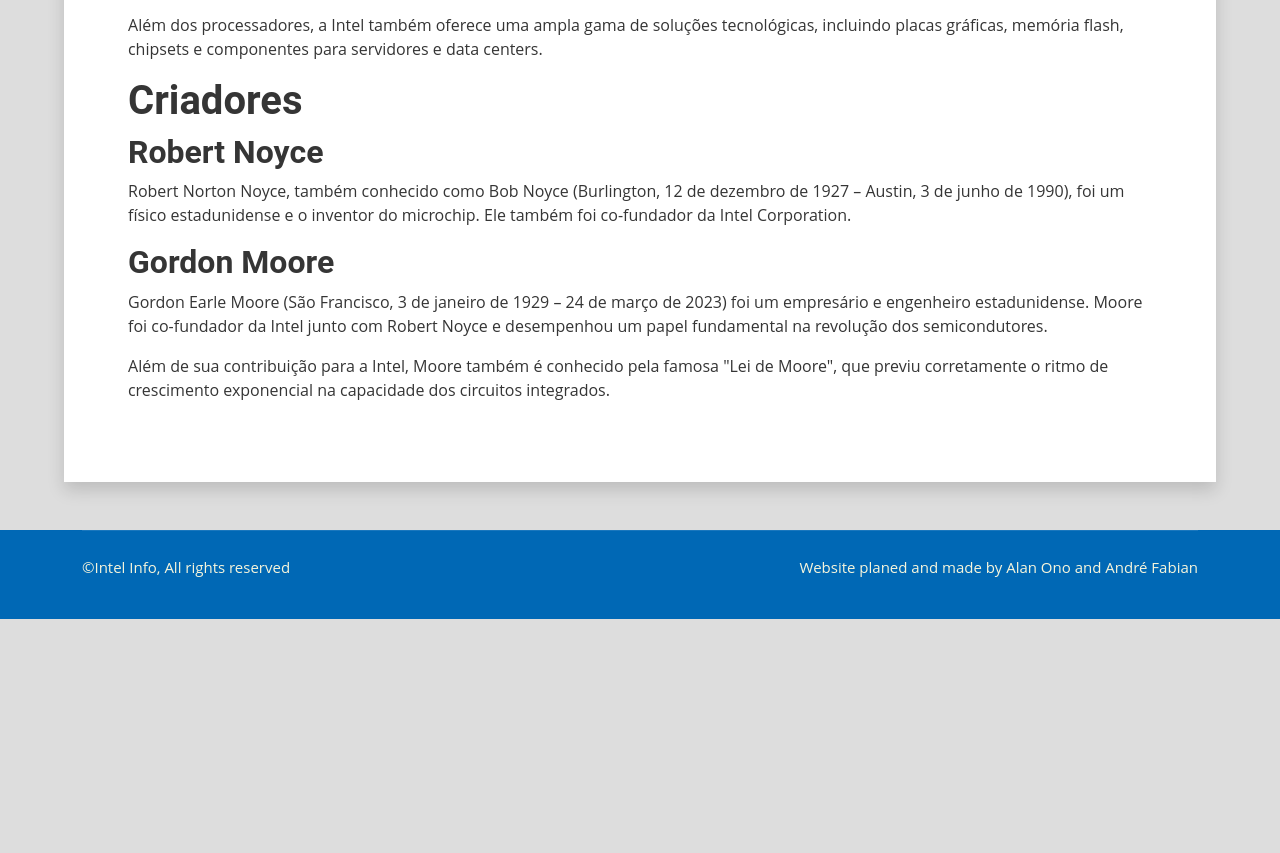
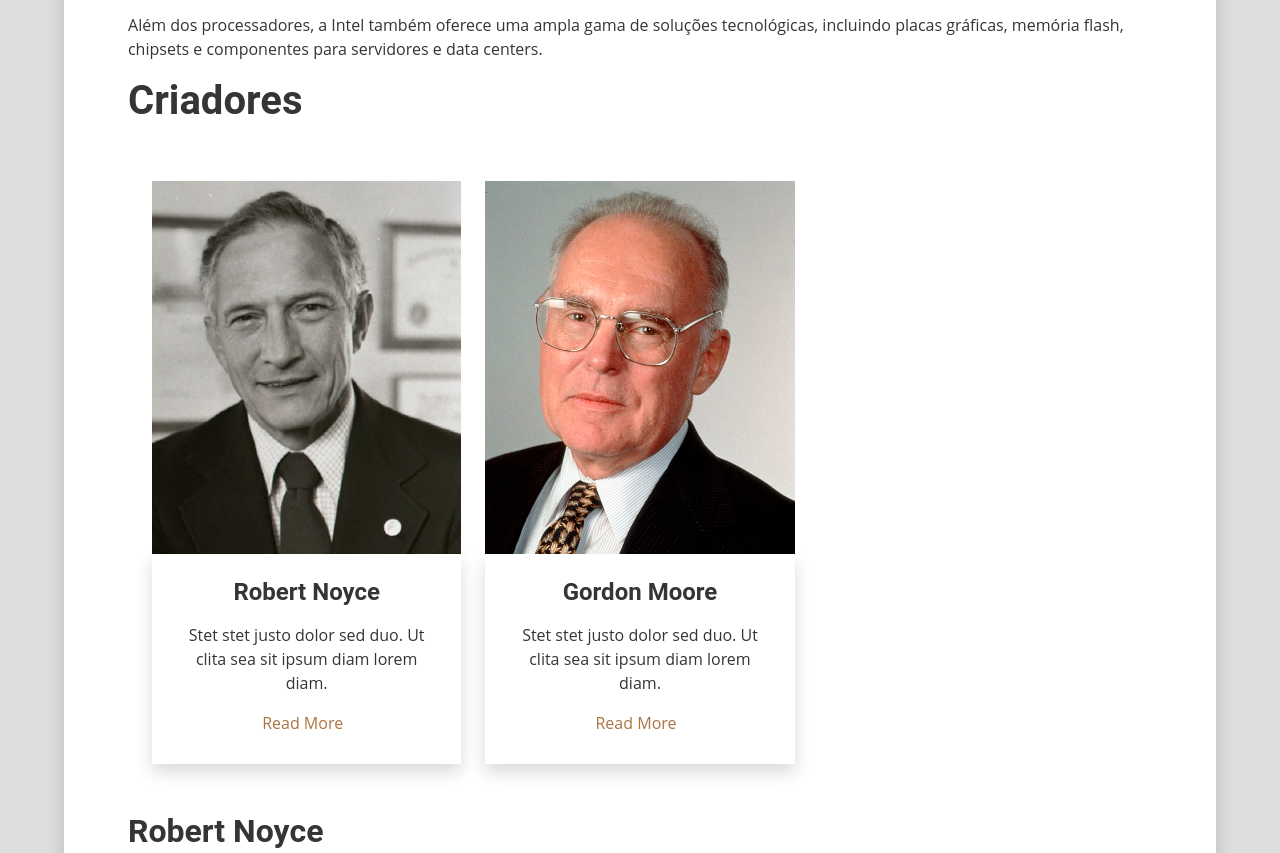
Before and after one commit to PomboN9878/ProjetoWebIntelInfo, a plain HTML site: page index.html in a window 1280 px wide. Shown: the part 1023-1876 px from the top of the page. Before the commit the page ends 1642 px from the top, so only its background shows below. Drawn offline with nearby package versions, Linux system fonts and the light colour scheme.

Commit message:
Adicionanei dois div com as imagens dos fundadores

```diff
--- a/index.html
+++ b/index.html
@@ -73,7 +73,36 @@
             <p>Além dos processadores, a Intel também oferece uma ampla gama de soluções tecnológicas, incluindo placas gráficas, memória flash, chipsets e componentes para servidores e data centers.</p>
 
             <h1 id="criadores">Criadores</h1>
-
+            <div class="container-xxl py-5">
+                <div class="container">
+                    <div class="row g-4">
+                        <div class="col-md-6 col-lg-4 wow fadeInUp" data-wow-delay="0.1s">
+                            <div class="service-item">
+                                <div class="overflow-hidden">
+                                    <img class="img-fluid" src="img/Fundador-1.png" alt="">
+                                </div>
+                                <div class="p-4 text-center border border-5 border-white border-top-0 shadow">
+                                    <h4 class="mb-3">Robert Noyce</h4>
+                                    <p>Stet stet justo dolor sed duo. Ut clita sea sit ipsum diam lorem diam.</p>
+                                    <a class="fw-medium" href="">Read More<i class="fa fa-arrow-right ms-2"></i></a>
+                                </div>
+                            </div>
+                        </div>
+                        <div class="col-md-6 col-lg-4 wow fadeInUp" data-wow-delay="0.3s">
+                            <div class="service-item">
+                                <div class="overflow-hidden">
+                                    <img class="img-fluid" src="img/Fundador-2.png" alt="">
+                                </div>
+                                <div class="p-4 text-center border border-5 border-white border-top-0 shadow">
+                                    <h4 class="mb-3">Gordon Moore</h4>
+                                    <p>Stet stet justo dolor sed duo. Ut clita sea sit ipsum diam lorem diam.</p>
+                                    <a class="fw-medium" href="">Read More<i class="fa fa-arrow-right ms-2"></i></a>
+                                </div>
+                            </div>
+                        </div>
+                    </div>
+                </div>
+            </div>
             <h2>Robert Noyce</h2>
 
             <p>Robert Norton Noyce, também conhecido como Bob Noyce (Burlington, 12 de dezembro de 1927 – Austin, 3 de junho de 1990), foi um físico estadunidense e o inventor do microchip. Ele também foi co-fundador da Intel Corporation.</p>
```
Also changed, not shown: img/Fundador-1.png (added), img/Fundador-1.webp (deleted), img/Fundador-2.jpg (deleted), img/Fundador-2.png (added).
